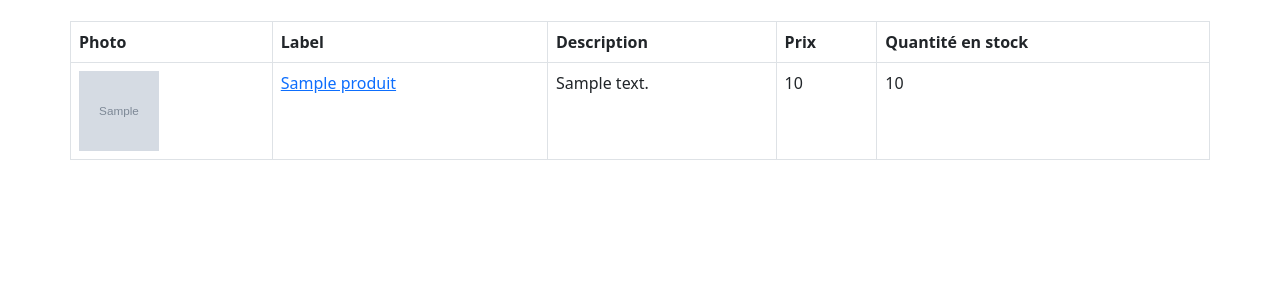
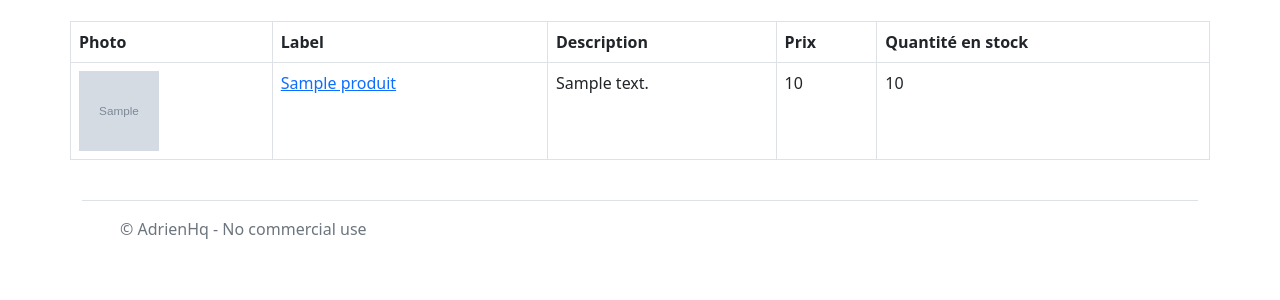
Before and after one commit to AdrienHq/prwb_groupe13, a PHP site: the page made by view/view_produits.php in a window 1280 px wide. Shown: the part 169-469 px from the top of the page. Run offline with PHP 8.4, Linux system fonts and the light colour scheme; the template is opened without the code that fills it: most values are stand-ins (such as "Sample title", 1, 10 or a date in 2020); grey boxes marked "Sample" are stand-in pictures; data that the repository does not hold is empty; some web fonts are replaced.

Commit message:
feat: footer view_produits.php

```diff
--- a/view/view_produits.php
+++ b/view/view_produits.php
@@ -45,4 +45,9 @@
             </div>
         </section>
     </body>
+    <footer class="footer" id="footer">
+        <div class="container">
+            <?php require_once("view/blocks/view_footer.html"); ?>
+        </div>
+    </footer>
 </html>
```
